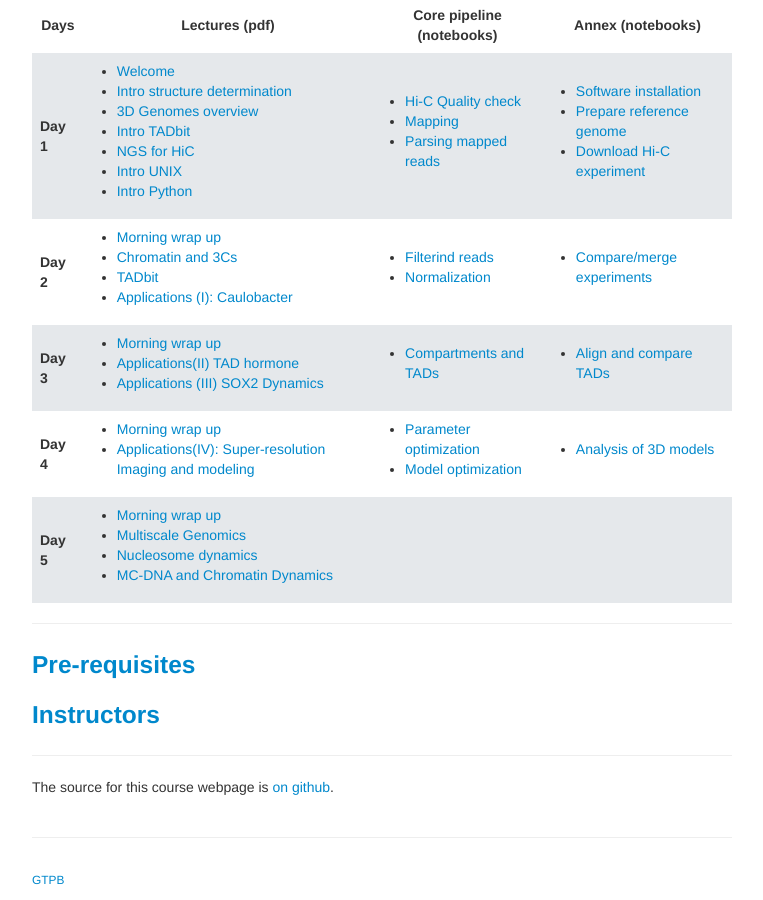
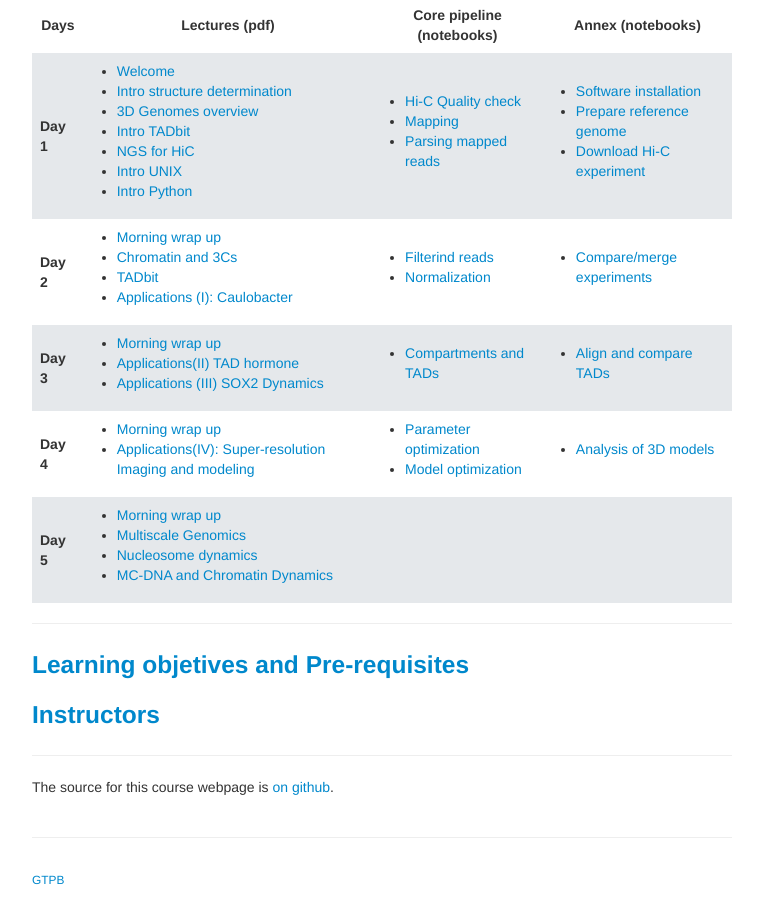
Before and after one commit to GTPB/3DAROC18, a Jekyll site: the page built from index.md, in a window 1280 px wide and 900 px high, scrolled down 1090 px. Shown: the whole window, without its empty margins (258-1021 px from the left). Built offline with Jekyll 4.4.1, drawn with Linux system fonts in a browser that asks for light colours.

Commit message:
Update index.md

```diff
--- a/index.md
+++ b/index.md
@@ -135,7 +135,7 @@ It is likely that the participants to this course aim at getting involved in gen
 
 ---
 
-### [Pre-requisites](pages/prerequesites.md)
+### [Learning objetives and Pre-requisites](pages/prerequesites.md)
 
 ### [Instructors](pages/instructors.md)
 ---
```
